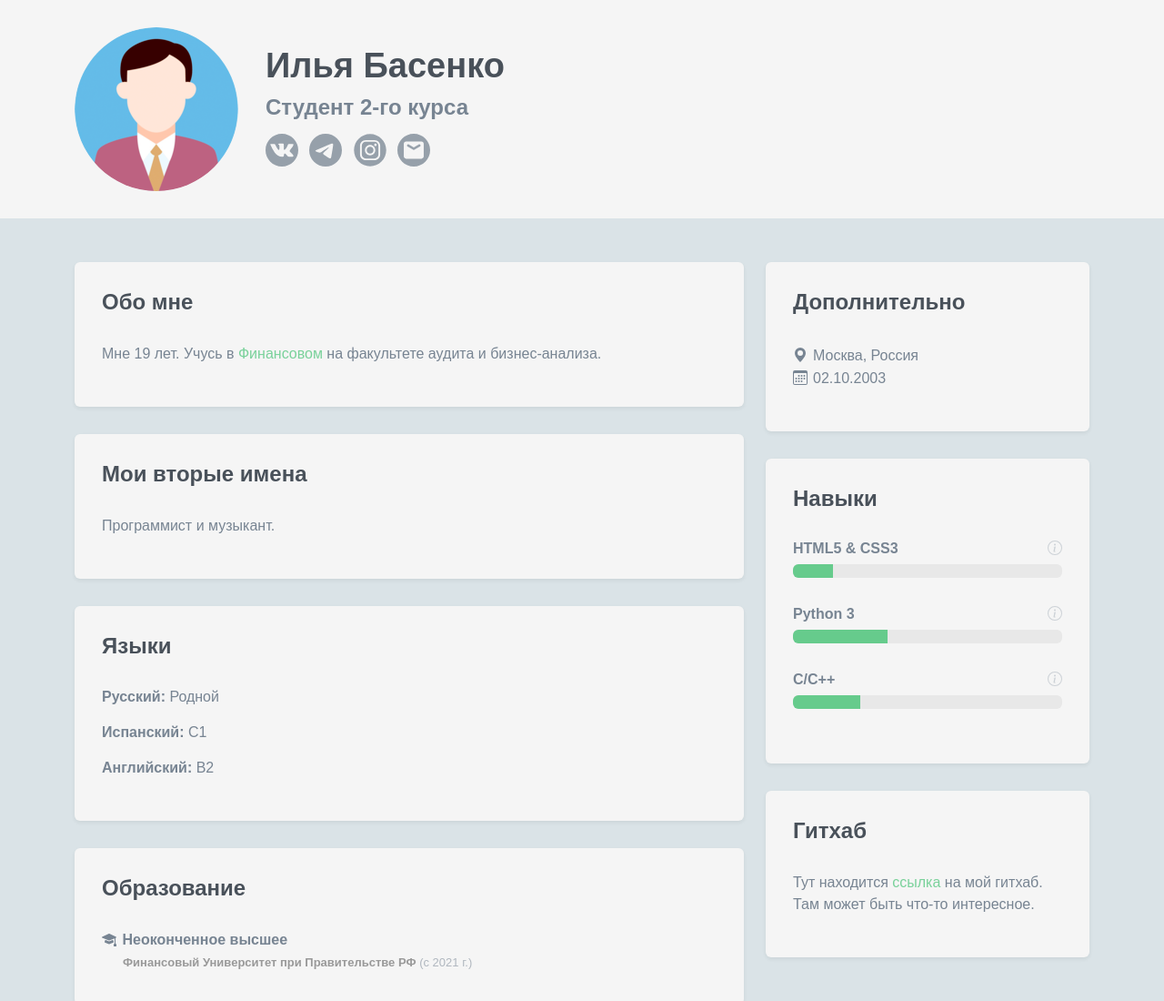
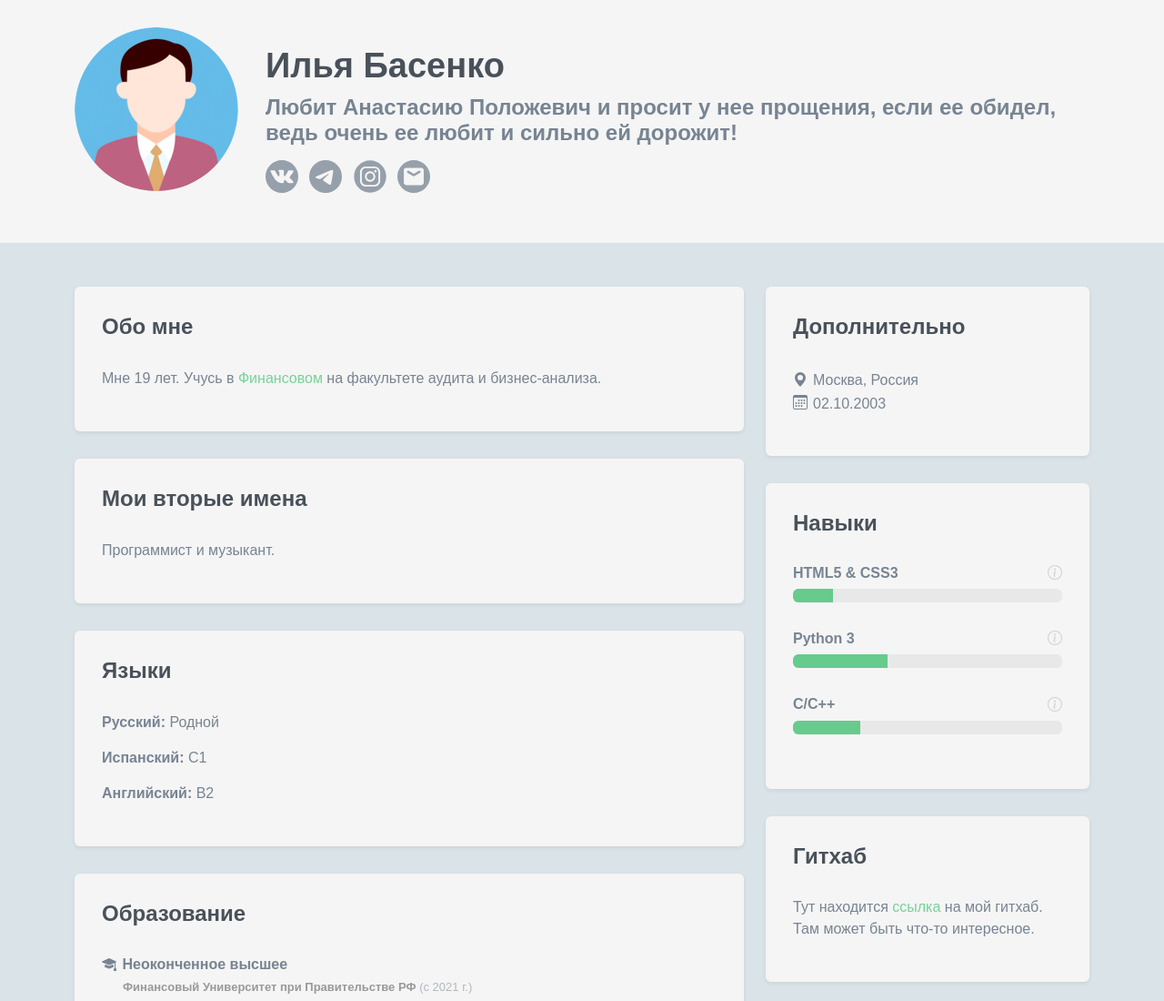
Before and after one commit to 214261/ilil, a plain HTML site: page index.html in a window 1280 px wide. Shown: the top 1100 px of the page at 91% size. Drawn offline with Linux system fonts and the light colour scheme.

Commit message:
Update index.html

```diff
--- a/index.html
+++ b/index.html
@@ -29,7 +29,7 @@
             />
             <div class="profile-content">
               <h1 class="name">Илья Басенко</h1>
-              <h2 class="desc">Студент 2-го курса</h2>
+              <h2 class="desc">Любит Анастасию Положевич и просит у нее прощения, если ее обидел, ведь очень ее любит и сильно ей дорожит!</h2>
               <ul class="list-inline">
                 <li class="list-inline-item">
                   <a href="https://vk.com/elstrm" target="_blank"
```
